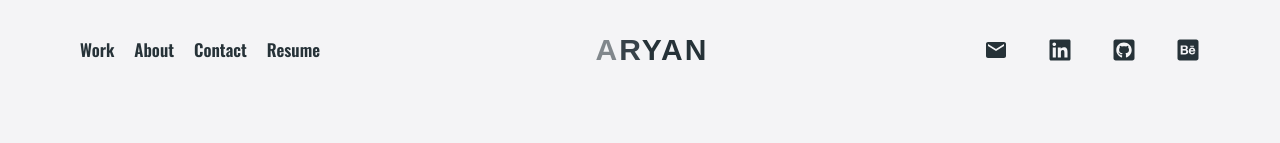
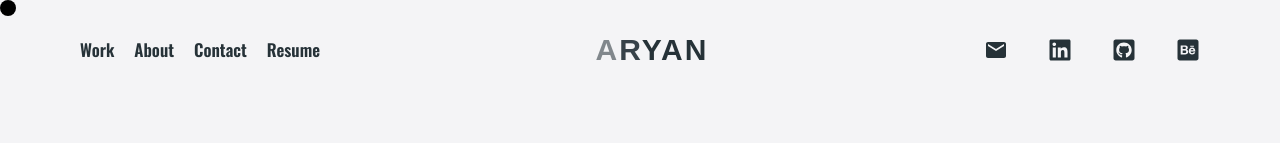
Before and after one commit to Shonty266/Aryan-s-Portfolio, a React (Vite) app: page /about in a window 1280 px wide. Shown: the top 143 px of the page. Built offline with nearby package versions, Linux system fonts and the light colour scheme; a web font is replaced by a local one.

Commit message:
first commit

```diff
--- a/package.json
+++ b/package.json
@@ -31,6 +31,7 @@
     "eslint-plugin-react-refresh": "^0.4.9",
     "globals": "^15.9.0",
     "postcss": "^8.4.41",
+    "sass-embedded": "^1.77.8",
     "tailwindcss": "^3.4.9",
     "vite": "^5.4.0"
   }
--- a/src/App.jsx
+++ b/src/App.jsx
@@ -1,22 +1,39 @@
-import React from 'react'
+import React, { useRef } from 'react'
 import Hero from './components/Hero/Hero'
 import Navbar from './components/Navbar/Navbar'
 import Projects from './components/Project/Project'
 import Footer from './components/Footer/Footer'
 import Scroll from './components/Scroll/Scroll'
+import gsap from 'gsap'
 
-// import Transition from './components/Transition/Transition'
 
 const App = () => {
 
+  const mainRef = useRef(null);
+  const cursorRef = useRef(null);
+
+  const handleMouseMove = (event) => {
+    const newX = event.clientX + 4; // Adjust position by adding 10px to the X coordinate
+    const newY = event.clientY + 8; // Adjust position by adding 10px to the Y coordinate
+
+    gsap.to(cursorRef.current, {
+      x: newX,
+      y: newY,
+      duration: 0.5,
+      ease: 'power2.out',
+    });
+  };
+
 
   return (
-    <div>
+    <div className='main' id='main' ref={mainRef}
+    onMouseMove={handleMouseMove}>
+      <div id='cursor' className='w-4 h-4 bg-black fixed lg:block hidden rounded-full z-50' ref={cursorRef}></div>
       <Scroll />
       <Navbar/>
-<Hero />
-<Projects />
-<Footer />
+      <Hero />
+      <Projects />
+      <Footer />
     </div>
   )
 }
--- a/src/components/About/About.jsx
+++ b/src/components/About/About.jsx
@@ -2,8 +2,10 @@ import React, {useEffect, useRef} from 'react'
 import Navbar from '../Navbar/Navbar'
 import aboutImage from '../../assets/images/about.svg'
 import Footer from '../Footer/Footer'
+import Scroll from '../Scroll/Scroll'
 import gsap from 'gsap'
 import { useGSAP } from '@gsap/react'
+
 
 
 
@@ -49,12 +51,31 @@ const About = () => {
 
   }, []);
 
+  const mainRef = useRef(null);
+    const cursorRef = useRef(null);
+
+    const handleMouseMove = (event) => {
+      const newX = event.clientX + 4; // Adjust position by adding 10px to the X coordinate
+      const newY = event.clientY + 8; // Adjust position by adding 10px to the Y coordinate
+
+      gsap.to(cursorRef.current, {
+        x: newX,
+        y: newY,
+        duration: 0.5,
+        ease: 'power2.out',
+      });
+    };
+
 
   return (
-    <div>
+    <div ref={mainRef}
+    onMouseMove={handleMouseMove}>
+      <div id='cursor' className='w-4 h-4 bg-black lg:fixed hidden lg:block rounded-full z-50' ref={cursorRef}></div>
+
+      <Scroll />
 
         <Navbar />
-        <div className='about flex gap-14 lg:px-20 px-4 py-10 items-center lg:flex-row  flex-col'>
+        <div className='about flex gap-14 lg:px-20 px-4 py-10 items-center lg:flex-row flex-col cursor-default'>
           <div className='flex flex-col gap-4 lg:w-1/2'>
             <h1 className='text-4xl font-bold text-center lg:text-left text-[#263238]'
             ref={(el) => {
--- a/src/components/Contact/Contact.jsx
+++ b/src/components/Contact/Contact.jsx
@@ -5,6 +5,8 @@ import gsap from 'gsap'
 import contactImage from '../../assets/images/contact.svg'
 import { CgClose } from "react-icons/cg";
 import { useGSAP } from '@gsap/react'
+import Scroll from '../Scroll/Scroll'
+
 
 const Contact = () => {
 
@@ -98,9 +100,28 @@ const Contact = () => {
       setSubject(`${newName} sent you a message from Portfolio`);
     };
 
+    const mainRef = useRef(null);
+    const cursorRef = useRef(null);
+
+    const handleMouseMove = (event) => {
+      const newX = event.clientX + 4; // Adjust position by adding 10px to the X coordinate
+      const newY = event.clientY + 8; // Adjust position by adding 10px to the Y coordinate
+
+      gsap.to(cursorRef.current, {
+        x: newX,
+        y: newY,
+        duration: 0.5,
+        ease: 'power2.out',
+      });
+    };
 
   return (
-    <div>
+    <div ref={mainRef}
+    onMouseMove={handleMouseMove}>
+      <div id='cursor' className='w-4 h-4 bg-black lg:fixed hidden lg:block rounded-full z-50 x-10 y-10' ref={cursorRef}></div>
+
+      <Scroll />
+
       <Navbar />
 
        <div className='absolute right-10 top-20 rounded-lg py-2 border-2 border-[#263238] items-center justify-center gap-4 px-4 transition duration-500 ease-in-out hidden' id='alert' >
--- a/src/components/Navbar/Navbar.jsx
+++ b/src/components/Navbar/Navbar.jsx
@@ -49,7 +49,7 @@ const Navbar = () => {
 
   return (
     <div>
-        <div className='navbar flex justify-between items-center py-8 lg:px-20 px-10 relative z-50'>
+        <div className='navbar flex justify-between items-center py-8 lg:px-20 px-10 relative lg:z-10 z-50'>
         <div className='nav-left font-navLinks gap-5 text-[17px] font-semibold hidden lg:flex'>
       <Link to='/' className='link hover:text-[#a0b1ba] duration-500'>
         Work
--- a/src/components/Project/Project.jsx
+++ b/src/components/Project/Project.jsx
@@ -63,7 +63,7 @@ const Projects = () => {
     };
 
   return (
-    <div className=' flex justify-center pt-36'>
+    <div className=' flex justify-center pt-36 cursor-default'>
 
 <div className='projects py-10 lg:w-[70%] px-4 ' id="project">
 <div className='flex flex-col justify-center items-center'>
@@ -126,7 +126,7 @@ const Projects = () => {
             <img
               src={item.image}
               alt={item.name}
-              className='w-full object-cover rounded-t-lg hover:scale-105 duration-300 cursor-pointer hover:shadow-lg shadow-black'
+              className='w-full object-cover rounded-t-lg hover:scale-105 duration-300 hover:shadow-lg shadow-black'
             />
             <div className='flex flex-col justify-between px-4 pb-4 pt-8'>
               <div className='flex gap-4 items-center'>
@@ -134,7 +134,7 @@ const Projects = () => {
                   <p className='font-bold lg:text-7xl text-4xl text-[#cfd8dc]'>0{item.id}</p>
                 </div>
                 <div>
-                  <p className='font-bold lg:text-4xl text-2xl cursor-pointer text-[#263238]'>{item.name}</p>
+                  <p className='font-bold lg:text-4xl text-2xl text-[#263238]'>{item.name}</p>
                   <p className='lg:text-md text-md text-[#a0b1ba] font-semibold'>{item.projectType}</p>
                 </div>
               </div>
```
Also changed, not shown: 1 other file (tests, documents, lock files or other folders).
